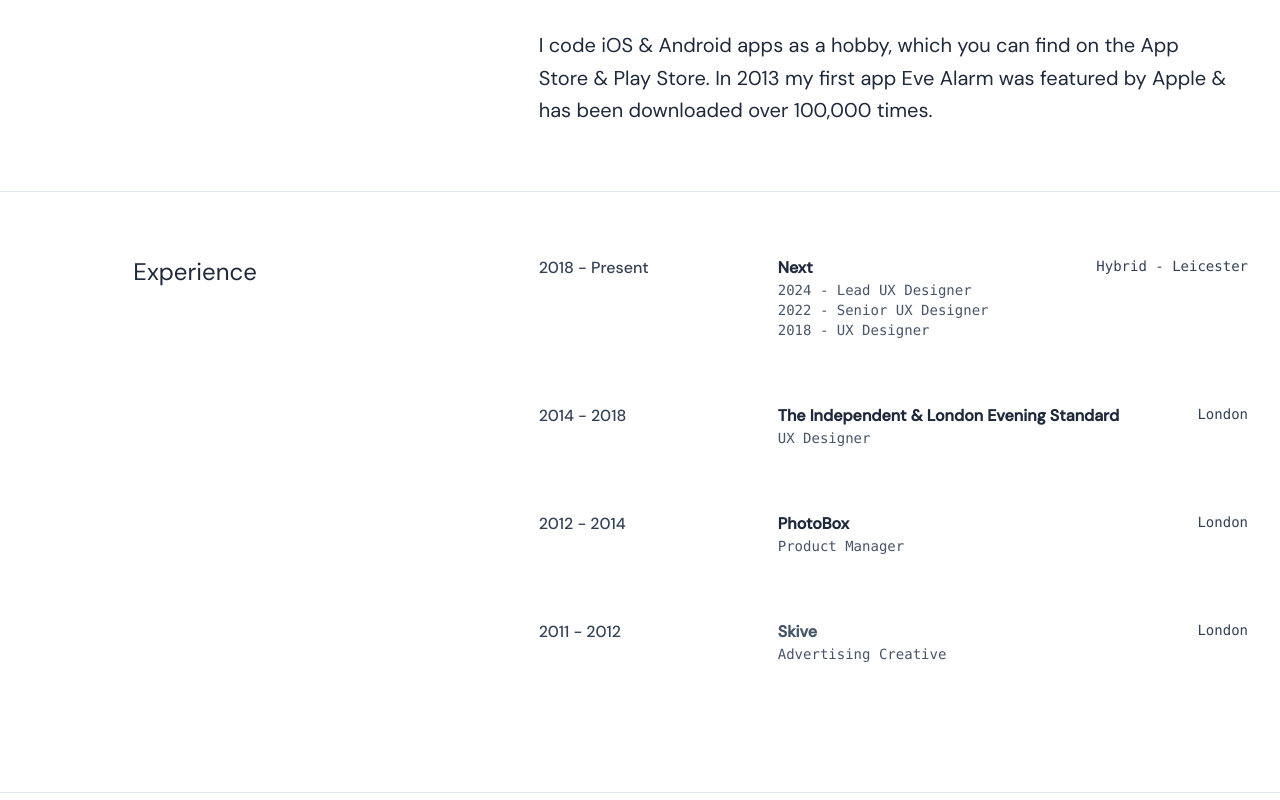
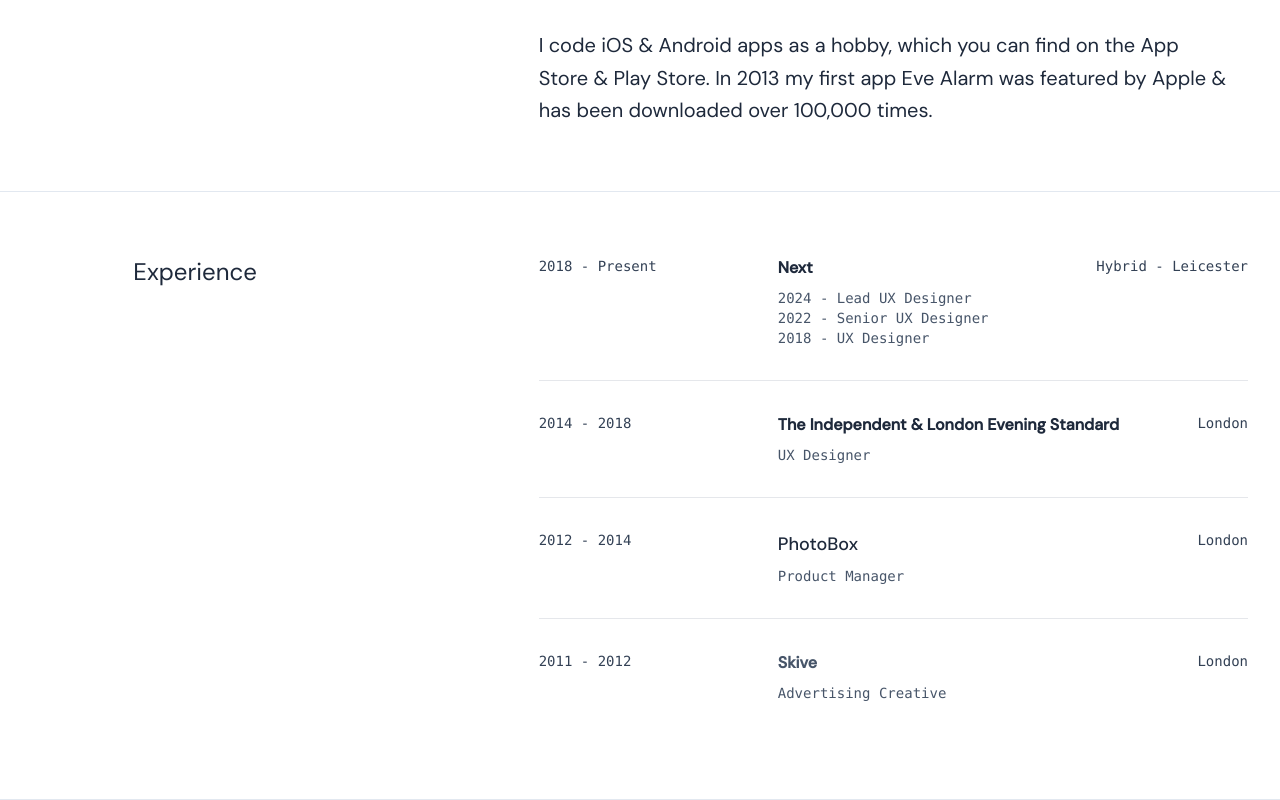
Before and after one commit to danielpape/danielpape.co.uk, a Next.js app: page / in a window 1280 px wide. Shown: the part 1462-2262 px from the top of the page. Built offline with nearby package versions, Linux system fonts and the light colour scheme; a web font is replaced by a local one.

Commit message:
Refined layout of experience

```diff
--- a/components/experience.js
+++ b/components/experience.js
@@ -6,14 +6,14 @@
           Experience
         </h2>
       </div>
-      <div className="md:col-start-6 md:col-span-7 col-start-1 col-span-12 flex flex-col gap-8 pb-16">
-        <div className="grid grid-cols-1 gap-2 md:grid-cols-3">
-          <div className="font-medium dark:text-slate-300 text-slate-700">
+      <div className="md:col-start-6 md:col-span-7 col-start-1 col-span-12 flex flex-col gap-8 pb-8">
+        <div className="border-b pb-8 grid grid-cols-1 gap-2 md:grid-cols-3">
+          <div className="font-mono text-sm  dark:text-slate-300 text-slate-700">
             2018 - Present
           </div>
           <div className="col-span-2 flex justify-between">
             <div>
-              <div className="font-bold dark:text-slate-200 text-slate-800">
+              <div className="font-bold dark:text-slate-200 text-slate-800 mb-2">
                 Next
               </div>
               <div className="font-mono text-sm dark:text-slate-400 text-slate-600">
@@ -32,14 +32,14 @@
           </div>
         </div>
       </div>
-      <div className="md:col-start-6 md:col-span-7 col-start-1 col-span-12 flex flex-col gap-8 pb-16">
-        <div className="grid grid-cols-1 gap-2 md:grid-cols-3">
-          <div className="font-medium dark:text-slate-300 text-slate-700">
+      <div className="md:col-start-6 md:col-span-7 col-start-1 col-span-12 flex flex-col gap-8 pb-8">
+        <div className="border-b pb-8 grid grid-cols-1 gap-2 md:grid-cols-3">
+          <div className="font-mono text-sm dark:text-slate-300 text-slate-700">
             2014 - 2018
           </div>
           <div className="col-span-2 flex justify-between">
             <div>
-              <div className="font-bold dark:text-slate-200 text-slate-800">
+              <div className="font-bold dark:text-slate-200 text-slate-800 mb-2">
                 The Independent & London Evening Standard
               </div>
               <div className="font-mono text-sm dark:text-slate-400 text-slate-600">
@@ -52,14 +52,14 @@
           </div>
         </div>
       </div>
-      <div className="md:col-start-6 md:col-span-7 col-start-1 col-span-12 flex flex-col gap-8 pb-16">
-        <div className="grid grid-cols-1 gap-2 md:grid-cols-3">
-          <div className="font-medium dark:text-slate-300 text-slate-700">
+      <div className="md:col-start-6 md:col-span-7 col-start-1 col-span-12 flex flex-col gap-8 pb-8">
+        <div className="border-b pb-8 grid grid-cols-1 gap-2 md:grid-cols-3">
+          <div className="text-sm font-mono dark:text-slate-300 text-slate-700">
             2012 - 2014
           </div>
           <div className="col-span-2 flex justify-between">
             <div>
-              <div className="font-bold dark:text-slate-200 text-slate-800">
+              <div className="text-lg font-medium dark:text-slate-200 text-slate-800 mb-2">
                 PhotoBox
               </div>
               <div className="font-mono text-sm dark:text-slate-400 text-slate-600">
@@ -72,14 +72,14 @@
           </div>
         </div>
       </div>
-      <div className="md:col-start-6 md:col-span-7 col-start-1 col-span-12 flex flex-col gap-8 pb-16">
+      <div className="md:col-start-6 md:col-span-7 col-start-1 col-span-12 flex flex-col gap-8 pb-8">
         <div className="grid grid-cols-1 gap-2 md:grid-cols-3">
-          <div className="font-medium dark:text-slate-300 text-slate-700">
+          <div className="font-mono text-sm font-medium dark:text-slate-300 text-slate-700">
             2011 - 2012
           </div>
           <div className="col-span-2 flex justify-between">
             <div>
-              <div className="font-bold dark:text-slate-400 text-slate-600">
+              <div className="font-bold dark:text-slate-400 text-slate-600 mb-2">
                 Skive
               </div>
               <div className="font-mono text-sm dark:text-slate-400 text-slate-600">
```
